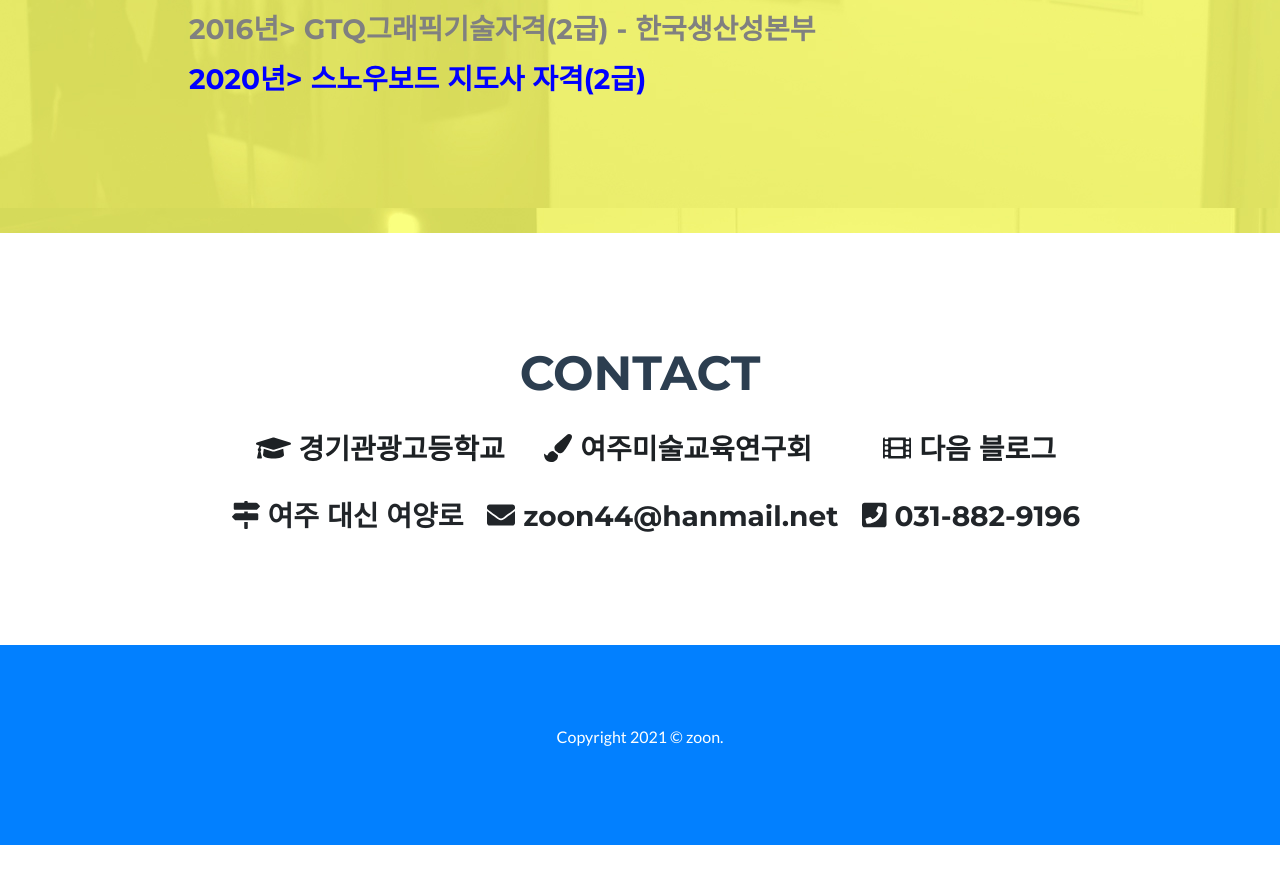
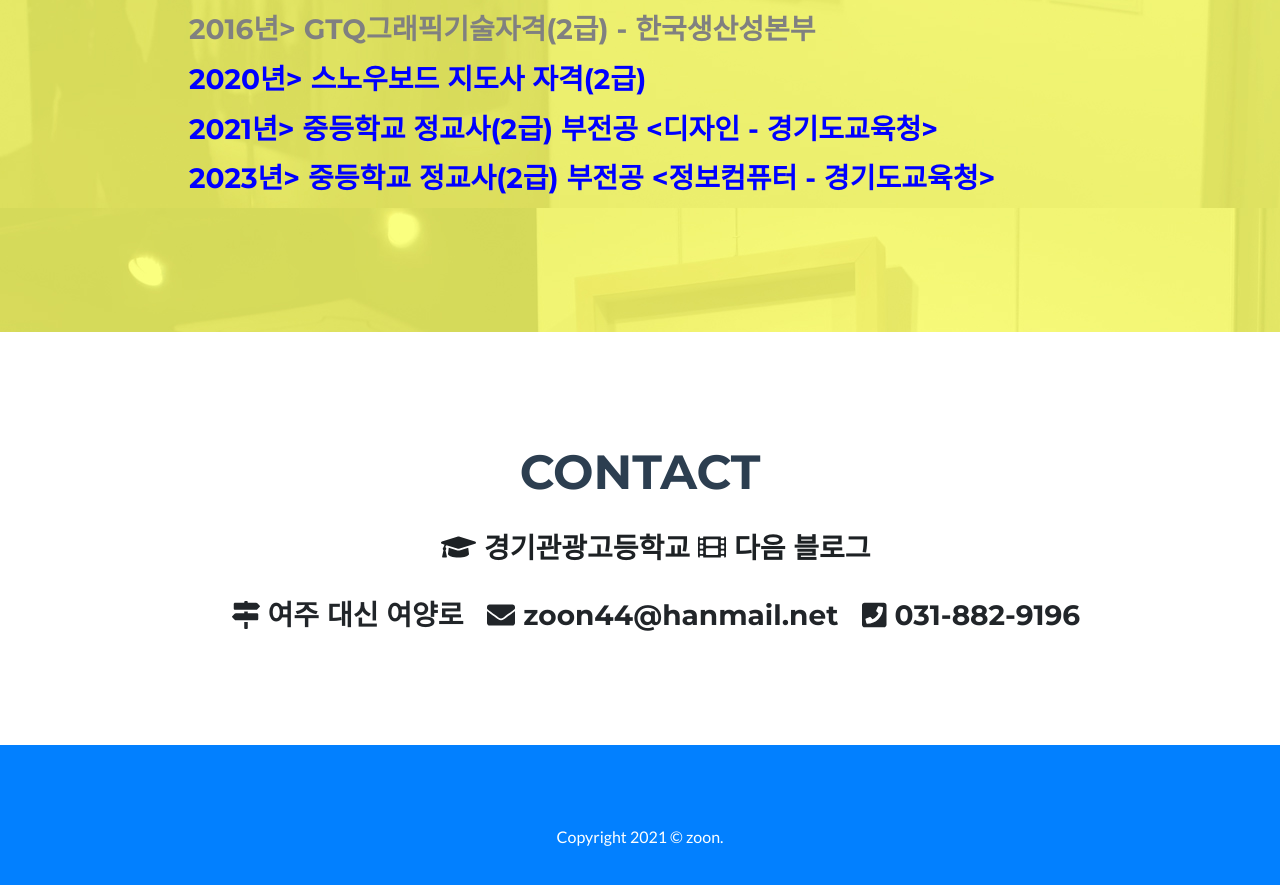
Before and after one commit to zoon44/art, a plain HTML site: page index.html in a window 1280 px wide. Shown: the part 4094-4979 px from the top of the page. Before the commit the page ends 4939 px from the top, so only its background shows below. Drawn offline with nearby package versions, Linux system fonts and the light colour scheme; a script that the page names is missing.

Commit message:
Update index.html

```diff
--- a/index.html
+++ b/index.html
@@ -375,6 +375,12 @@
                 <h3 class="jb-blue">
 				2020년> 스노우보드 지도사 자격(2급)
 				</h3></p>
+		<h3 class="jb-blue">
+				2021년> 중등학교 정교사(2급) 부전공 <디자인 - 경기도교육청>
+				</h3></p>
+		<h3 class="jb-blue">
+				2023년> 중등학교 정교사(2급) 부전공 <정보컴퓨터 - 경기도교육청>
+				</h3></p>
                 </p>
                 </div>
                 </div>
@@ -407,12 +413,7 @@
         <i class="fa fa-graduation-cap" aria-hidden="true"></i>
         경기관광고등학교
         </a>
-        &nbsp; &nbsp;
-        <a href="https://prezi.com/embed/vrwxr0a1jzu3/" target="blank">
-        <i class="fa fa-paint-brush" aria-hidden="true"></i>
-        여주미술교육연구회
-        </a>&nbsp; &nbsp; &nbsp; &nbsp;
-        <a href="https://blog.daum.net/zoon44" target="blank">
+        <a href="https://zoon44.tistory.com/" target="blank">
         <i class="fa fa-film" aria-hidden="true"></i>
         다음 블로그
         </a><br><br>
```
